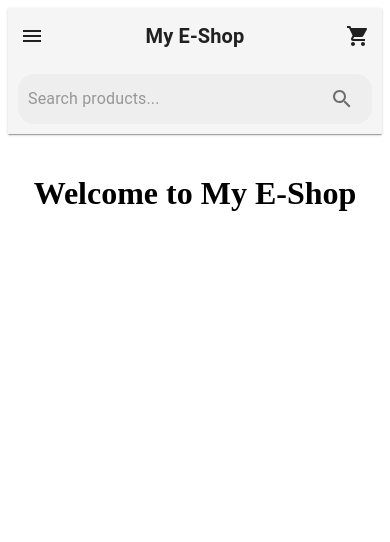
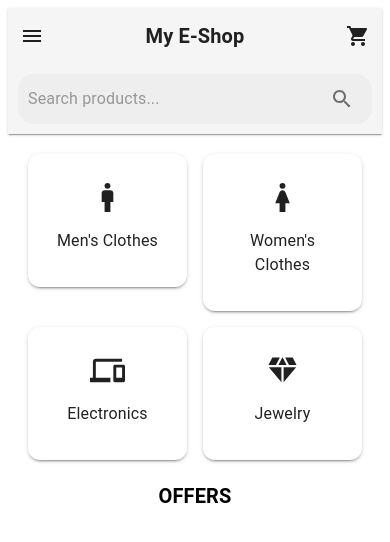
Before and after one commit to shpokas-io/e-shop-web, a React (Vite) app: page / in a window 390 px wide. Shown: the top 542 px of the page. Built offline with nearby package versions, Linux system fonts and the light colour scheme.

Commit message:
feat(categories): add mobile-only category section with icons and labels

```diff
--- a/src/Pages/HomePage.tsx
+++ b/src/Pages/HomePage.tsx
@@ -1,13 +1,12 @@
 import React from "react";
 import Header from "../components/Header/Header";
+import CategorySectionMobile from "../components/CategorySection/CategorySectionMobile";
 
 const HomePage: React.FC = () => {
   return (
     <>
       <Header />
-      <main style={{ padding: "20px", textAlign: "center" }}>
-        <h1>Welcome to My E-Shop</h1>
-      </main>
+      <CategorySectionMobile />
     </>
   );
 };
--- /dev/null
+++ b/src/components/CategorySection/CategorySectionMobile.tsx
@@ -0,0 +1,64 @@
+import React from "react";
+import Grid from "@mui/material/Grid";
+import Card from "@mui/material/Card";
+import CardContent from "@mui/material/CardContent";
+import Typography from "@mui/material/Typography";
+import Box from "@mui/material/Box";
+import ManIcon from "@mui/icons-material/Man";
+import WomanIcon from "@mui/icons-material/Woman";
+import DevicesIcon from "@mui/icons-material/Devices";
+import DiamondIcon from "@mui/icons-material/Diamond";
+import { useTheme } from "@mui/material/styles";
+import useMediaQuery from "@mui/material/useMediaQuery";
+
+const categories = [
+  { id: 1, icon: <ManIcon fontSize="large" />, label: "Men's Clothes" },
+  { id: 2, icon: <WomanIcon fontSize="large" />, label: "Women's Clothes" },
+  { id: 3, icon: <DevicesIcon fontSize="large" />, label: "Electronics" },
+  { id: 4, icon: <DiamondIcon fontSize="large" />, label: "Jewelry" },
+];
+
+const CategorySectionMobile: React.FC = () => {
+  const theme = useTheme();
+  const isMobile = useMediaQuery(theme.breakpoints.down("sm"));
+
+  if (!isMobile) return null; // Render only on mobile
+
+  return (
+    <Box sx={{ padding: "20px" }}>
+      <Grid container spacing={2}>
+        {categories.map((category) => (
+          <Grid item xs={6} key={category.id}>
+            <Card
+              sx={{
+                textAlign: "center",
+                borderRadius: "12px",
+                boxShadow: 2,
+                padding: "10px",
+              }}
+            >
+              <CardContent>
+                {category.icon}
+                <Typography variant="body1" sx={{ marginTop: "10px" }}>
+                  {category.label}
+                </Typography>
+              </CardContent>
+            </Card>
+          </Grid>
+        ))}
+      </Grid>
+      <Typography
+        variant="h6"
+        sx={{
+          marginTop: "20px",
+          textAlign: "center",
+          fontWeight: "bold",
+        }}
+      >
+        OFFERS
+      </Typography>
+    </Box>
+  );
+};
+
+export default CategorySectionMobile;
```
Also changed, not shown: src/components/CategorySection/CategorySection.tsx (deleted, +0 -38 lines).
